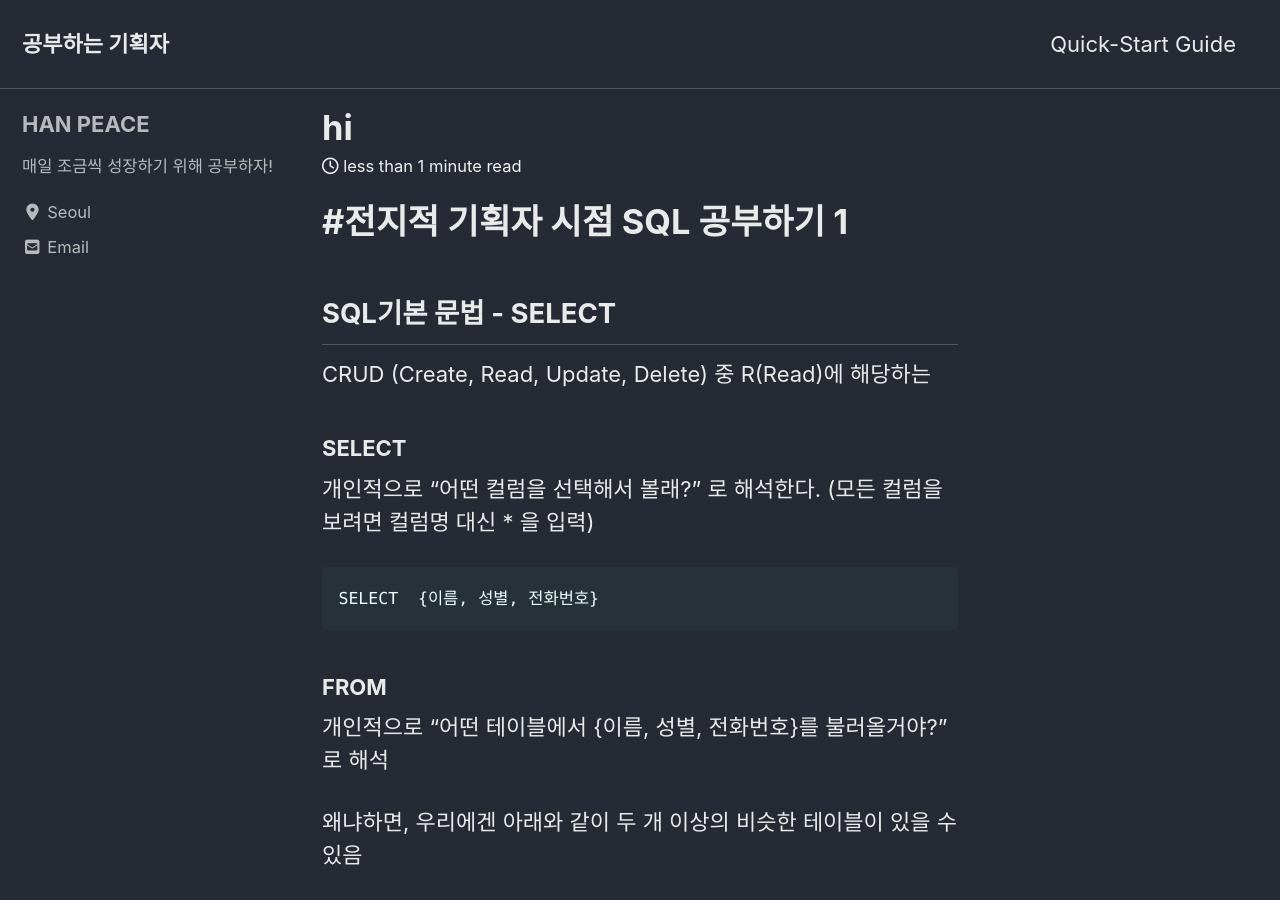
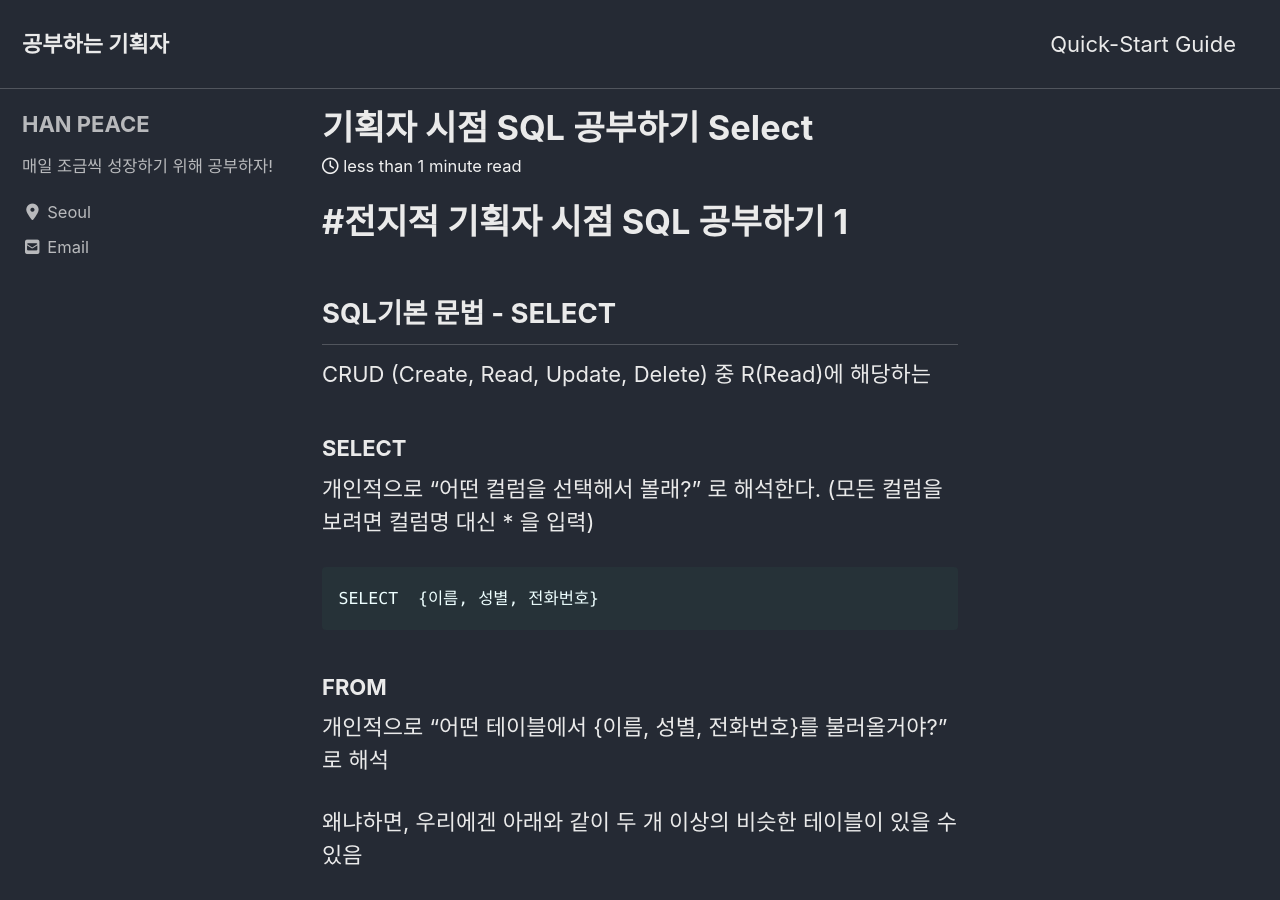
Before and after one commit to hanpeaceye/history, a Jekyll site: the page built from _posts/2019-09-11-second-post.md, in a window 1280 px wide and 900 px high. Built offline with Jekyll 4.4.1, drawn with Linux system fonts in a browser that asks for light colours; cached includes are drawn as plain includes; nearby versions of some CDN libraries.

Commit message:
타이틀 수정

```diff
--- a/_posts/2019-09-11-second-post.md
+++ b/_posts/2019-09-11-second-post.md
@@ -1,5 +1,5 @@
 ---
-title: "hi"
+title: "기획자 시점 SQL 공부하기 Select"
 date: 2019-09-11 01:49:15 -0400
 categories: jekyll update
 ---
```
